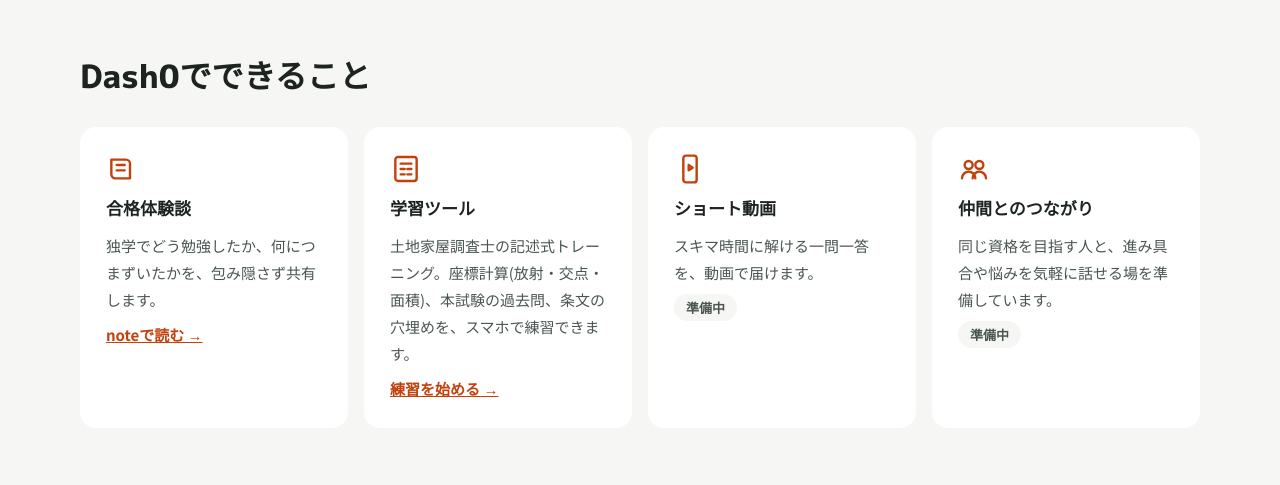
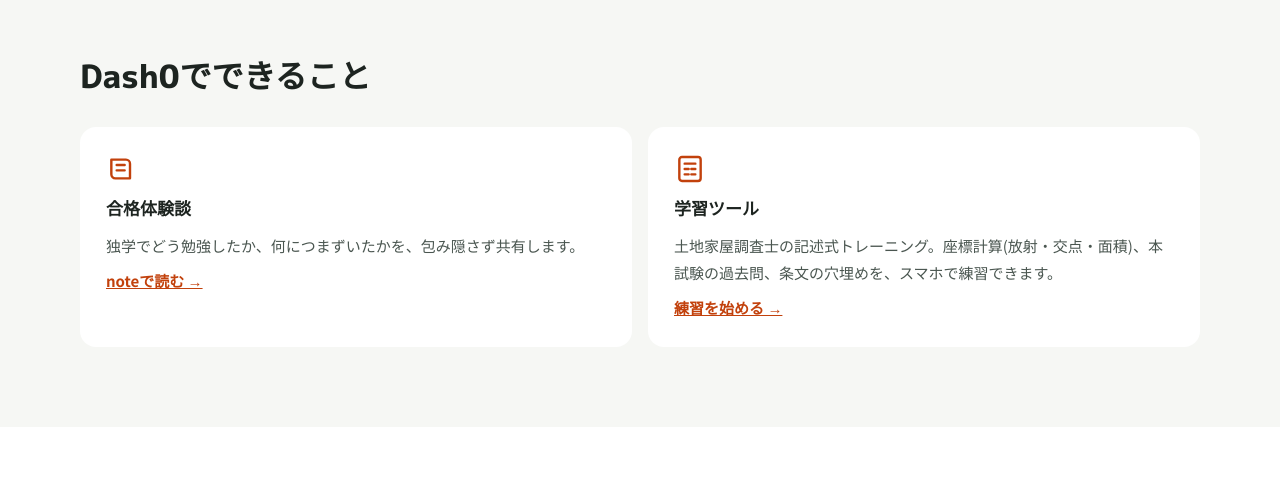
Before and after one commit to dash0shikaku-creator/dash0shikaku-creator.github.io, a plain HTML site: page index.html in a window 1280 px wide. Shown: the part 1900-2385 px from the top of the page. Drawn offline with Linux system fonts and the light colour scheme.

Commit message:
Add files via upload

```diff
--- a/index.html
+++ b/index.html
@@ -169,18 +169,6 @@ footer a{color:var(--sub)}
         <p>土地家屋調査士の記述式トレーニング。座標計算(放射・交点・面積)、本試験の過去問、条文の穴埋めを、スマホで練習できます。</p>
         <a href="https://dash0shikaku-creator.github.io/zahyo/" style="font-size:15px;font-weight:700">練習を始める →</a>
       </div>
-      <div class="card">
-        <svg width="32" height="32" viewBox="0 0 24 24" fill="none" stroke="#c2410c" stroke-width="1.8" stroke-linecap="round" stroke-linejoin="round" aria-hidden="true"><rect x="7" y="2" width="10" height="20" rx="2"/><path d="M11 9l3 2-3 2z"/></svg>
-        <b>ショート動画</b>
-        <p>スキマ時間に解ける一問一答を、動画で届けます。</p>
-        <span class="soon">準備中</span>
-      </div>
-      <div class="card">
-        <svg width="32" height="32" viewBox="0 0 24 24" fill="none" stroke="#c2410c" stroke-width="1.8" stroke-linecap="round" stroke-linejoin="round" aria-hidden="true"><circle cx="8" cy="9" r="3"/><circle cx="16" cy="9" r="3"/><path d="M3 19c0-3 2.5-5 5-5s5 2 5 5M11 19c0-3 2.5-5 5-5s5 2 5 5"/></svg>
-        <b>仲間とのつながり</b>
-        <p>同じ資格を目指す人と、進み具合や悩みを気軽に話せる場を準備しています。</p>
-        <span class="soon">準備中</span>
-      </div>
     </div>
   </div>
 </section>
```
